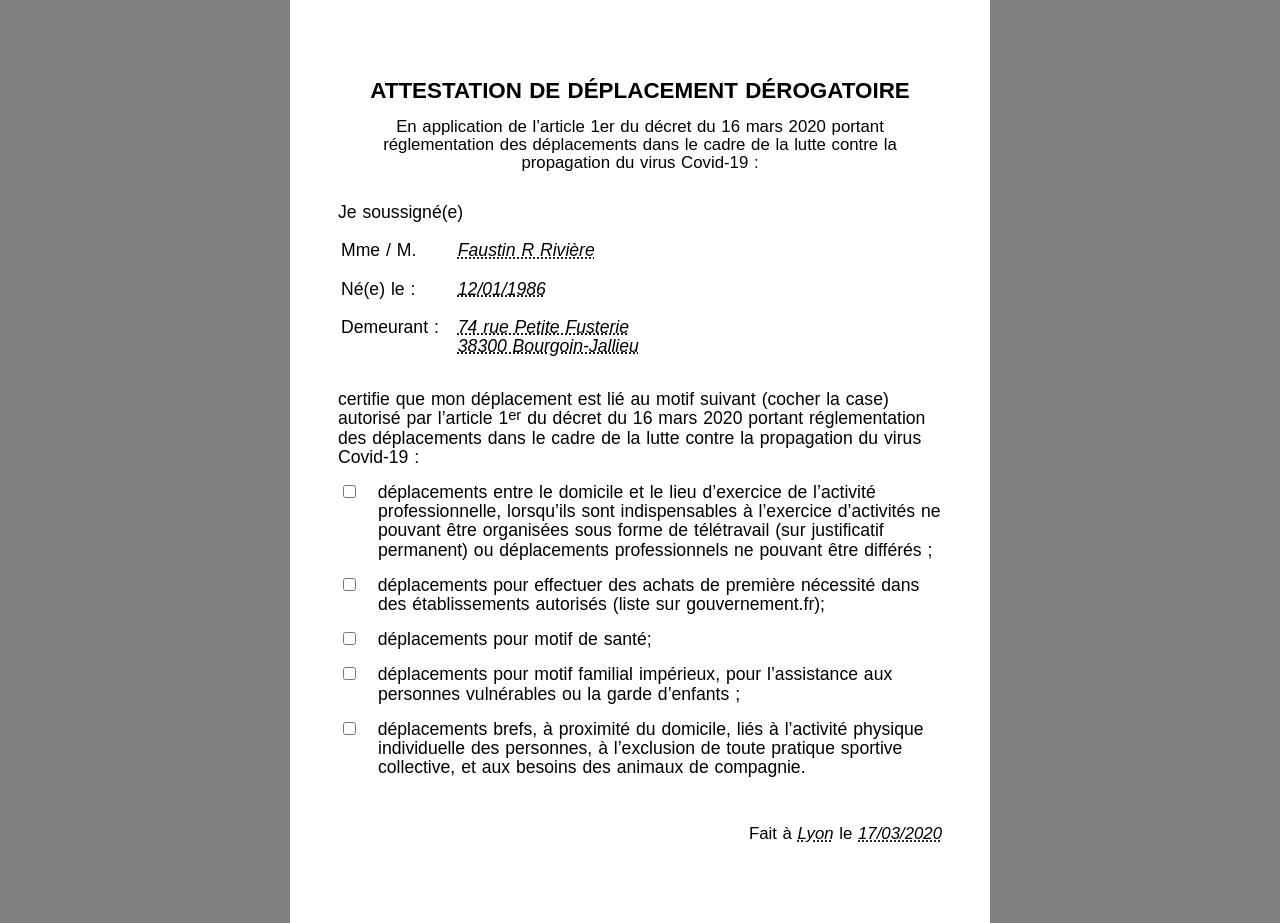
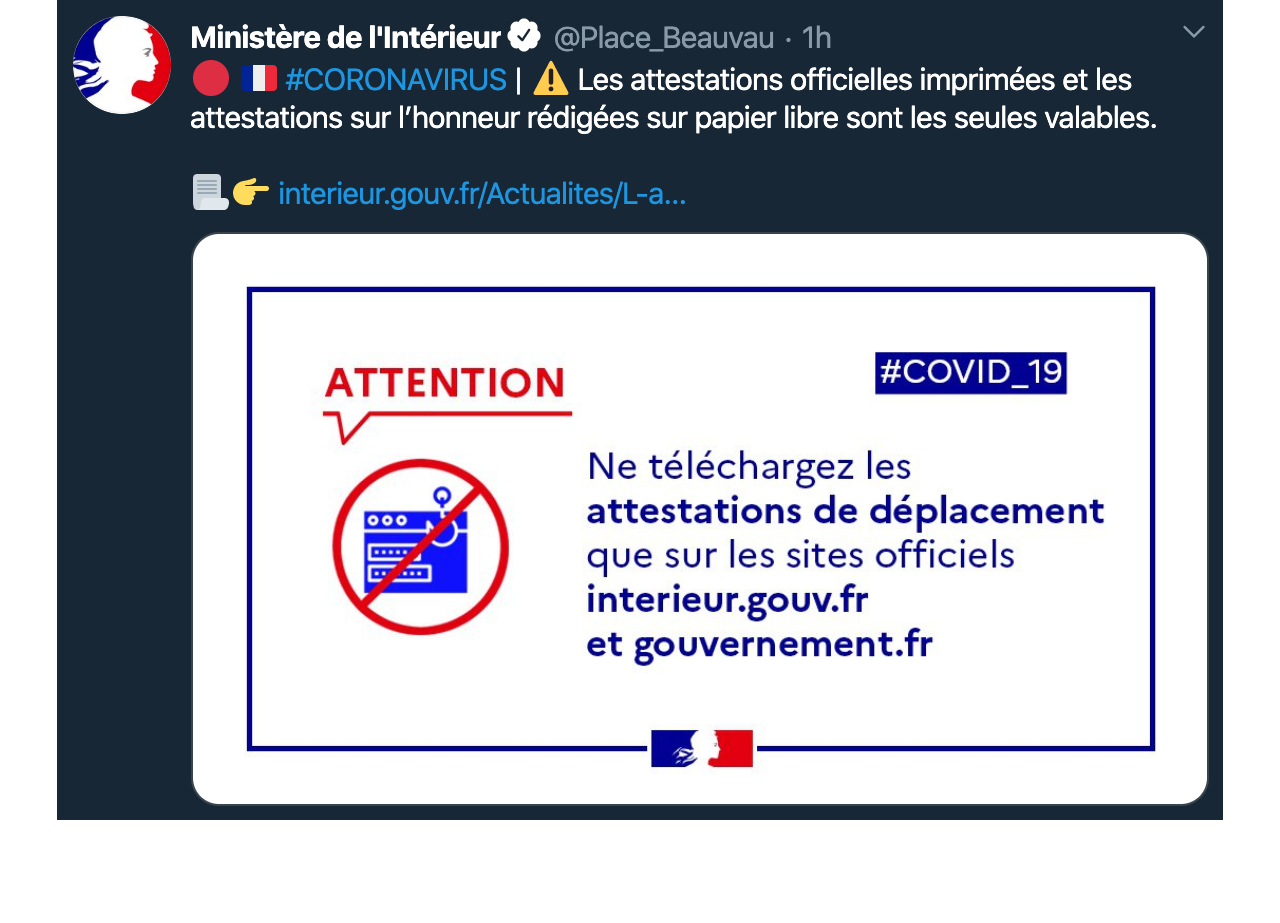
Before and after one commit to yannbertrand/covid19-attestation-deplacement, a Nuxt app: page / in a window 1280 px wide. After the commit the page ends 824 px from the top, so only its background shows below. Built offline with nearby package versions, Linux system fonts and the light colour scheme.

Commit message:
:fire: Evite la propagation de fausses informations

```diff
--- a/css/main.css
+++ b/css/main.css
@@ -1,64 +1,3 @@
-:root {
-  font-size: 1rem;
+body {
+  text-align: center;
 }
-
-body {
-  font-family: Arial, Helvetica, sans-serif;
-  background: grey;
-}
-
-#content {
-  min-height: 100vh;
-  max-width: 700px;
-  margin: auto;
-  background: white;
-  height: 100%;
-  padding: 4rem 3rem;
-}
-@media (max-width: 699px) {
-  #content {
-    padding: 3rem 1rem;
-  }
-}
-
-h1, h2 { text-align: center; }
-th, td, p, li { text-align: left; }
-#date { text-align: right; }
-
-h1 { font-size: 1.4rem; line-height: 1.4rem; }
-h2 { font-size: 1.05rem; line-height: 1.1rem; }
-th, td, p, li { font-size: 1.1rem; line-height: 1.2rem; }
-#date { font-size: 1.05rem; line-height: 1.1rem; }
-sup { vertical-align: top; position: relative; top: -0.2rem; }
-
-h1 { font-weight: 700; }
-h2 { font-weight: 100; }
-th, p, li { font-weight: 500; }
-td, #date { font-weight: 400; }
-
-h1 { margin: 1rem; }
-h2 { margin-bottom: 2rem; }
-th, td { padding-bottom: 1rem; }
-table { margin-bottom: 1rem; }
-p, li { margin-bottom: 1rem; }
-#date { margin-top: 3rem; }
-
-th {
-  vertical-align: top;
-  padding-right: 1rem;
-}
-td { white-space: pre-wrap; }
-li { list-style: none; }
-
-label {
-  margin-left: 0rem;
-  display: block;
-}
-label input {
-  margin-right: 1rem;
-  margin-left: -2.2rem;
-}
-
-em {
-  text-decoration: underline dotted;
-}
--- a/pages/index.vue
+++ b/pages/index.vue
@@ -1,79 +1,5 @@
 <template>
-  <div>
-    <h1>ATTESTATION DE DÉPLACEMENT DÉROGATOIRE</h1>
-    <h2>En application de l’article 1er du décret du 16 mars 2020 portant réglementation des
-déplacements dans le cadre de la lutte contre la propagation du virus Covid-19 :</h2>
-
-    <p>Je soussigné(e)</p>
-    <table>
-      <tr @click="demander('nom', 'votre nom')"><th>Mme / M.</th><td><em>{{ this.nom }}</em></td></tr>
-      <tr @click="demander('naissance', 'votre date de naissance')"><th>Né(e) le :</th><td><em>{{ this.naissance }}</em></td></tr>
-      <tr @click="demander('adresse', 'votre adresse')"><th>Demeurant :</th><td><em>{{ this.adresse }}</em></td></tr>
-    </table>
-    <p>certifie que mon déplacement est lié au motif suivant (cocher la case) autorisé par
-l’article 1<sup>er</sup> du décret du 16 mars 2020 portant réglementation des déplacements dans
-le cadre de la lutte contre la propagation du virus Covid-19 :</p>
-    <ul>
-      <li><label for="professionnel"><input type="checkbox" id="professionnel"> déplacements entre le domicile et le lieu d’exercice de l’activité professionnelle,
-lorsqu’ils sont indispensables à l’exercice d’activités ne pouvant être organisées
-sous forme de télétravail (sur justificatif permanent) ou déplacements
-professionnels ne pouvant être différés ;</label></li>
-      <li><label for="achat"><input type="checkbox" id="achat"> déplacements pour effectuer des achats de première nécessité dans des
-établissements autorisés (liste sur gouvernement.fr);</label></li>
-      <li><label for="sante"><input type="checkbox" id="sante"> déplacements pour motif de santé;</label></li>
-      <li><label for="famille"><input type="checkbox" id="famille"> déplacements pour motif familial impérieux, pour l’assistance aux personnes
-vulnérables ou la garde d’enfants ;</label></li>
-      <li><label for="sport"><input type="checkbox" id="sport"> déplacements brefs, à proximité du domicile, liés à l’activité physique individuelle
-des personnes, à l’exclusion de toute pratique sportive collective, et aux besoins
-des animaux de compagnie.</label></li>
-    </ul>
-
-    <p id="date" @click="demander('lieu', 'votre lieu de résidence')">Fait à <em>{{ this.lieu }}</em> le <em>{{ this.date }}</em></p>
-  </div>
+  <a href="https://twitter.com/Place_Beauvau/status/1240236276416118784" target="_blank" rel="noopener noreferrer">
+    <img src="~/assets/tweet.png" alt="Les attestations officielles imprimées et les attestations sur l’honneur rédigées sur papier libre sont les seules valables. Cliquez pour voir le tweet.">
+  </a>
 </template>
-
-<script>
-const hasLocalStorage = typeof localStorage !== 'undefined'
-
-export default {
-  data() {
-    return {
-      nom: '',
-      naissance: '',
-      adresse: '',
-      lieu: '',
-    }
-  },
-  created() {
-    if (hasLocalStorage) {
-      this.nom = localStorage.getItem('nom') || ''
-      this.naissance = localStorage.getItem('naissance') || ''
-      this.adresse = localStorage.getItem('adresse') || ''
-      this.lieu = localStorage.getItem('lieu') || ''
-    }
-  },
-  beforeMount() {
-    if (this.nom.length === 0) { this.nom = 'Faustin R Rivière' }
-    if (this.naissance.length === 0) { this.naissance = '12/01/1986' }
-    if (this.adresse.length === 0) {
-      this.adresse = `74 rue Petite Fusterie
-38300 Bourgoin-Jallieu`
-    }
-    if (this.lieu.length === 0) { this.lieu = 'Lyon' }
-  },
-  computed: {
-    date: () => (new Date()).toLocaleDateString('fr-FR'),
-  },
-  methods: {
-    demander(champ, phrase) {
-      const valeur = prompt(`Entrez ${phrase}`, this[champ])
-      if (valeur?.length > 0) {
-        this[champ] = valeur
-        if (hasLocalStorage) {
-          localStorage.setItem(champ, valeur)
-        }
-      }
-    }
-  }
-}
-</script>
```
Also changed, not shown: assets/tweet.png (added).
